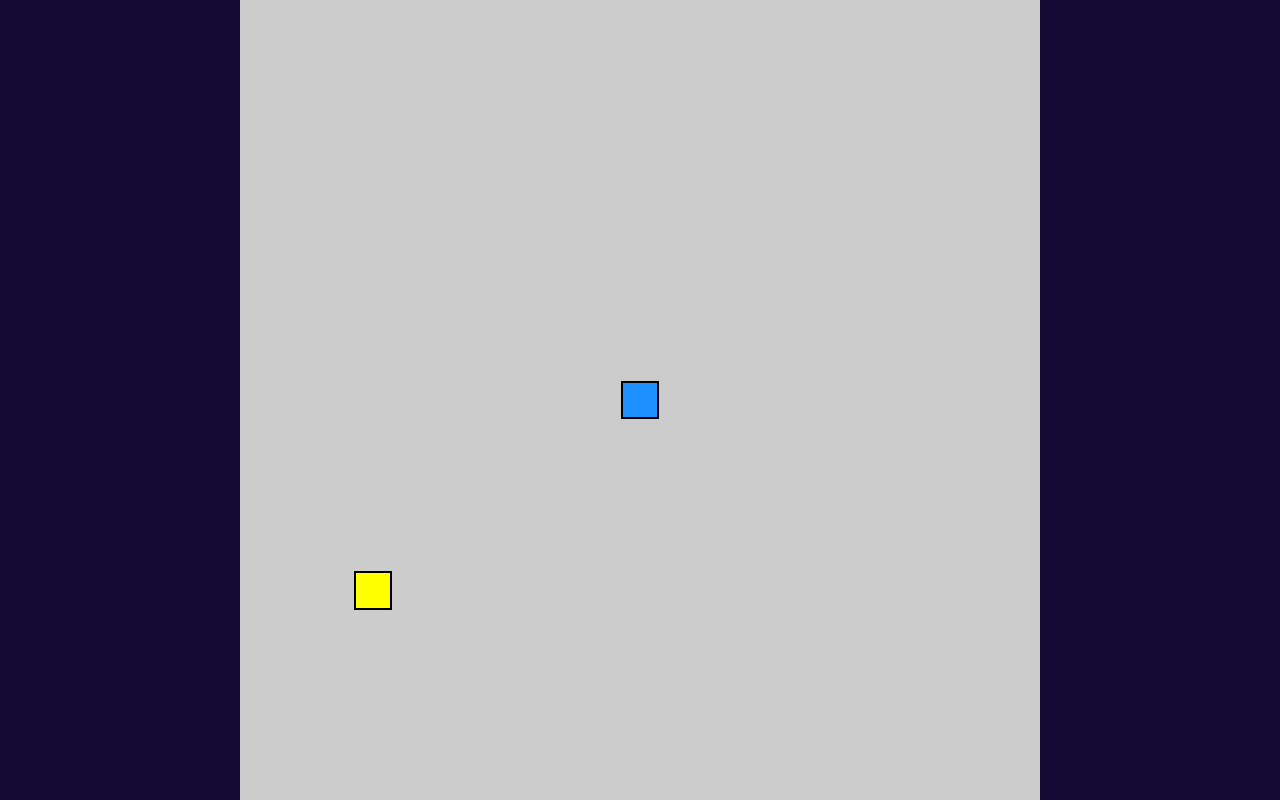
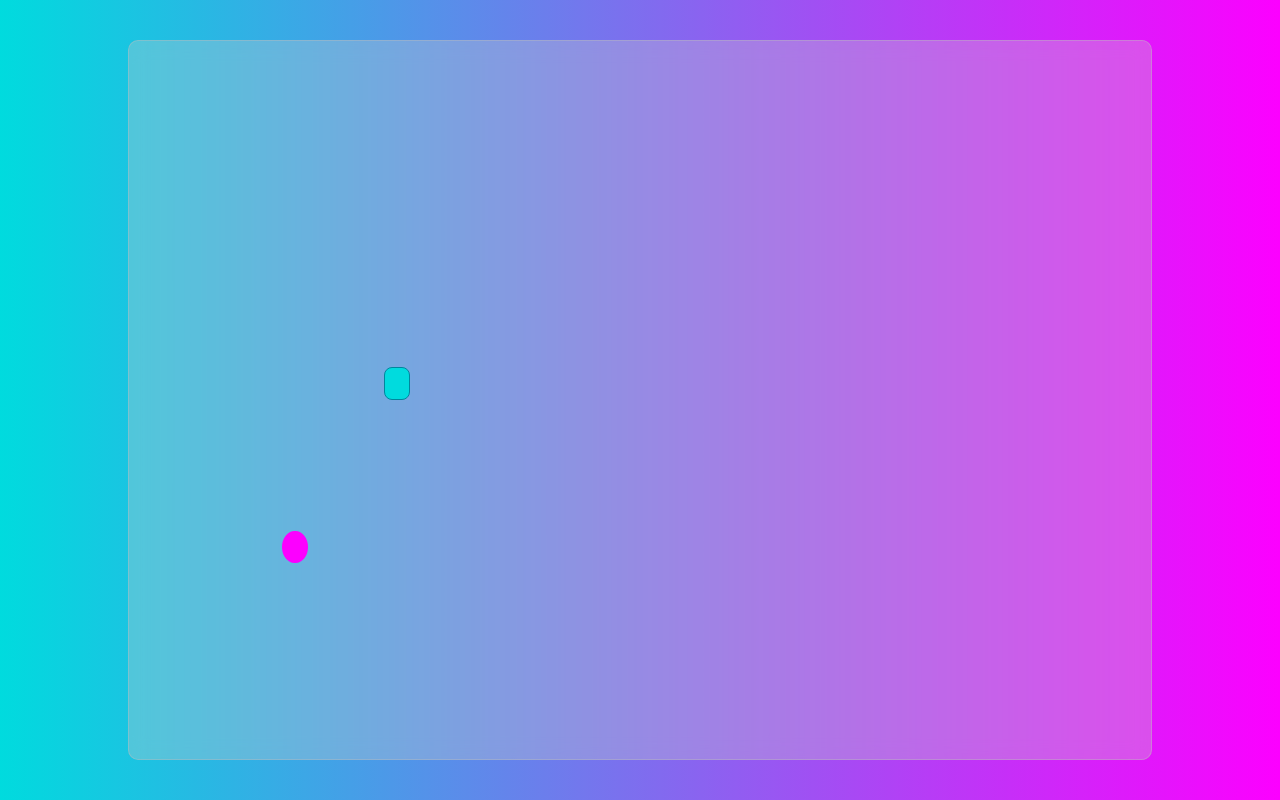
Before and after one commit to IsaqjonovII/snake-game-js, a plain HTML site: page index.html in a window 1280 px wide. Drawn offline with Linux system fonts and the light colour scheme.

Commit message:
you can play

```diff
--- a/app.js
+++ b/app.js
@@ -22,7 +22,6 @@ function main(currentTime) {
   const secondsSinceLastRenderTime = (currentTime - lastRenderTime) / 1000;
   if (secondsSinceLastRenderTime < 1 / SNAKE_SPEED) return;
 
-  // console.log("Render")
   lastRenderTime = currentTime;
 
   update();
--- a/food.js
+++ b/food.js
@@ -2,7 +2,7 @@ import { onSnake, expandSnake } from "./snake.js";
 import { randomGridPosition } from "./grid.js";
 
 let food = getRandomPosition();
-const EXPANSION_RATE = 2;
+const EXPANSION_RATE = 1;
 
 export function update() {
   if (onSnake(food)) {
--- a/grid.js
+++ b/grid.js
@@ -1,17 +1,18 @@
-const GRID_SIZE = 21;
+const GRID_WIDTH_SIZE = 40;
+const GRID_HEIGHT_SIZE = 22;
 
 export function randomGridPosition() {
   return {
-    x: Math.floor(Math.random() * GRID_SIZE) + 1,
-    y: Math.floor(Math.random() * GRID_SIZE) + 1,
+    x: Math.floor(Math.random() * GRID_WIDTH_SIZE) + 1,
+    y: Math.floor(Math.random() * GRID_HEIGHT_SIZE) + 1,
   };
 }
 
 export function outSideGrid(position) {
   return (
     position.x < 1 ||
-    position.x > GRID_SIZE ||
+    position.x > GRID_WIDTH_SIZE ||
     position.y < 1 ||
-    position.y > GRID_SIZE
+    position.y > GRID_HEIGHT_SIZE
   );
 }
--- a/style.css
+++ b/style.css
@@ -9,25 +9,34 @@ body {
   display: flex;
   align-items: center;
   justify-content: center;
-    background-color: #130934;
+  /* background-image: url("./triangle_background-9df4fa2e10f0e294779511e99083c2bc.jpg");
+    background-repeat: no-repeat;
+    background-position: center;
+    background-size: 100%; */
+  background-color: #00dbde;
+  background-image: linear-gradient(90deg, #00dbde 0%, #fc00ff 100%);
 }
 
-
 #game-board {
-    width: 100vmin;
-    height: 100vmin;
+  width: 80vw;
+  height: 90vmin;
   display: grid;
-    grid-template-columns: repeat(21, 1fr);
-    grid-template-rows: repeat(21, 1fr);
-    background-color: #ccc;
+  grid-template-columns: repeat(40, 1fr);
+  grid-template-rows: repeat(22, 1fr);
+  background-color: rgba(204, 204, 204, 0.315);
+  backdrop-filter: blur(10px);
+  border-radius: 10px;
+  border: 1px solid #bebebe68;
 }
 
 .snake {
-    background-color: dodgerblue;
-    border: .25vmin solid black;
+  background-color: #00dbde;
+  border: 0.1vmin solid #00869d;
+  border-radius: 8px;
 }
 
 .food {
-    background-color: yellow;
-    border: .25vmin solid black;
+  background-color: #fc00ff;
+  border: 0.01vmin solid #fb00ff72;
+  border-radius: 50%;
 }
```
Also changed, not shown: index.html (+3 -1 lines), triangle_background-9df4fa2e10f0e294779511e99083c2bc.jpg (added). Lines whose indentation alone changed are shown as unchanged.
